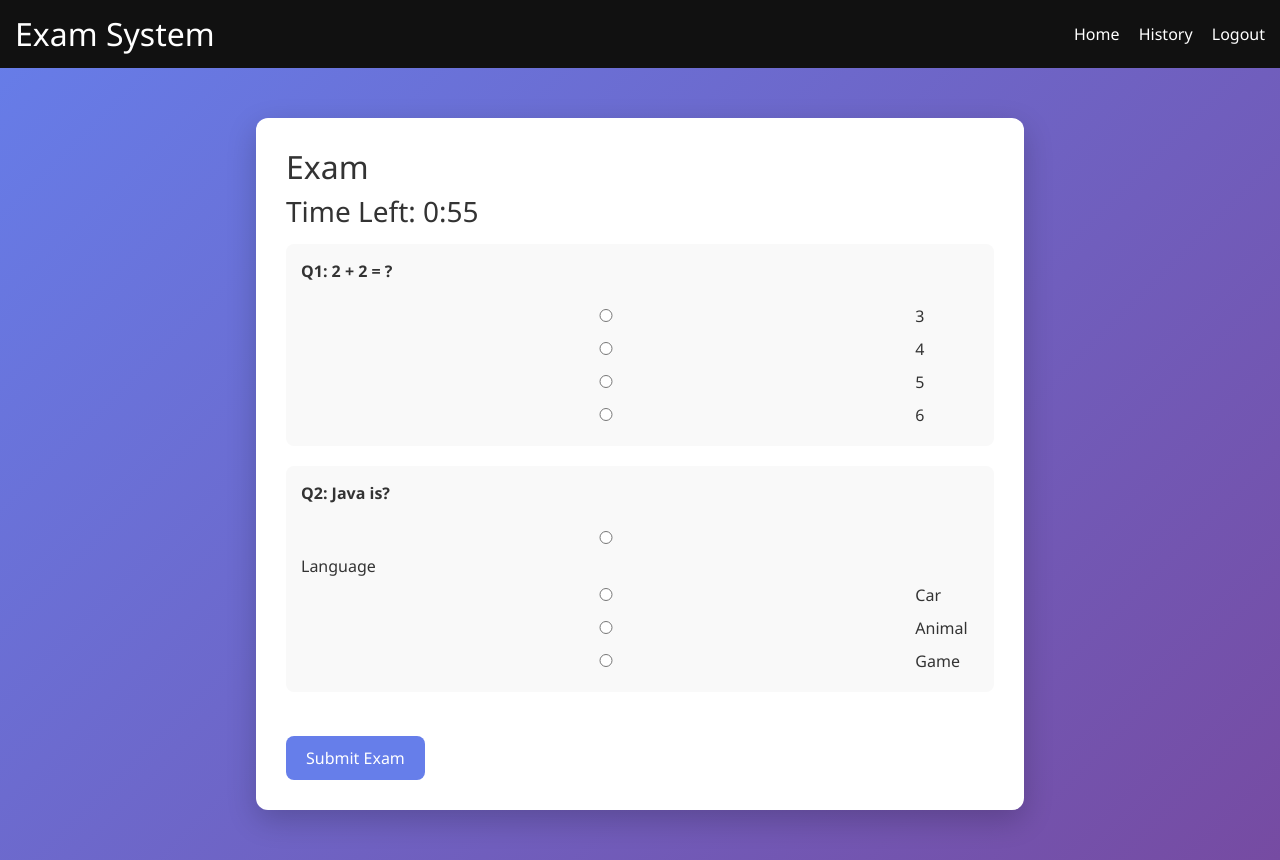
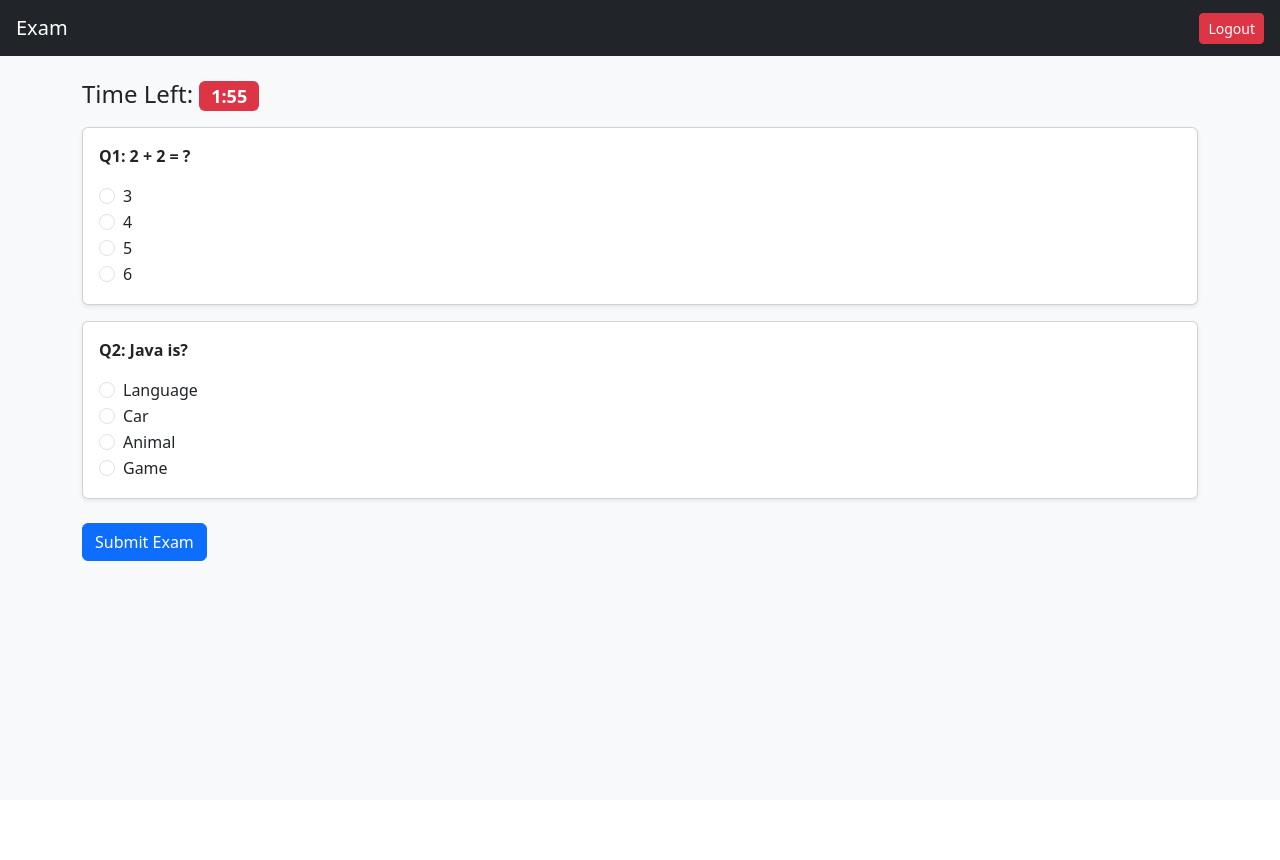
Before and after one commit to abhinavr645/exam-system, a Flask app: page /test/1 in a window 1280 px wide. After the commit the page ends 561 px from the top, so only its background shows below. Run offline with Flask 3, Linux system fonts and the light colour scheme; the visitor is signed in with stand-in values (Sample User, id 1); data comes from the database, SQL or seed files in the repository.

Commit message:
Update test.html

```diff
--- a/templates/test.html
+++ b/templates/test.html
@@ -3,10 +3,9 @@
 <head>
     <title>Exam</title>
     <link href="https://cdn.jsdelivr.net/npm/bootstrap@5.3.0/dist/css/bootstrap.min.css" rel="stylesheet">
-    <link rel="stylesheet" href="/static/style.css">
 
     <script>
-        let timeLeft = 60; // change to 10800 for 3 hours
+        let timeLeft = 120;
 
         function startTimer() {
             let timer = document.getElementById("timer");
@@ -20,18 +19,9 @@
 
                 timeLeft--;
 
-                if (timeLeft === 30) {
-                    document.getElementById("message").innerHTML = "⚠️ Only 30 seconds left!";
-                }
-
                 if (timeLeft < 0) {
                     clearInterval(countdown);
-
-                    document.getElementById("message").innerHTML = "Time's up! Submitting...";
-
-                    setTimeout(function () {
-                        document.getElementById("examForm").submit();
-                    }, 1000);
+                    document.getElementById("examForm").submit();
                 }
 
             }, 1000);
@@ -41,42 +31,36 @@
     </script>
 
 </head>
-<body>
+<body class="bg-light">
 
-<!-- 🔥 NAVBAR -->
-<div class="navbar">
-    <h2>Exam System</h2>
+<!-- Navbar -->
+<nav class="navbar navbar-dark bg-dark px-3">
+    <span class="navbar-brand">Exam</span>
+    <a href="/logout" class="btn btn-danger btn-sm">Logout</a>
+</nav>
 
-    <div>
-        <a href="/dashboard">Home</a>
-        <a href="/history">History</a>
-        <a href="/logout">Logout</a>
-    </div>
-</div>
+<div class="container mt-4">
 
-<!-- 🔥 MAIN CONTENT -->
-<div class="container">
-
-<h2>Exam</h2>
-
-<h3>Time Left: <span id="timer">Loading...</span></h3>
-<p id="message" style="color:red;"></p>
+<h4>Time Left: <span id="timer" class="badge bg-danger">Loading...</span></h4>
 
 <form id="examForm" method="POST" action="/submit">
 
 {% for q in questions %}
-    <div class="question">
+    <div class="card p-3 mt-3 shadow-sm">
         <p><b>Q{{ loop.index }}: {{ q.question }}</b></p>
 
         {% for option in q.options %}
-            <input type="radio" name="q{{ q.id }}" value="{{ option }}"> {{ option }}<br>
+            <div class="form-check">
+                <input class="form-check-input" type="radio" name="q{{ q.id }}" value="{{ option }}">
+                <label class="form-check-label">{{ option }}</label>
+            </div>
         {% endfor %}
     </div>
 {% endfor %}
 
 <br>
 
-<button type="submit">Submit Exam</button>
+<button class="btn btn-primary">Submit Exam</button>
 
 </form>
 
```
